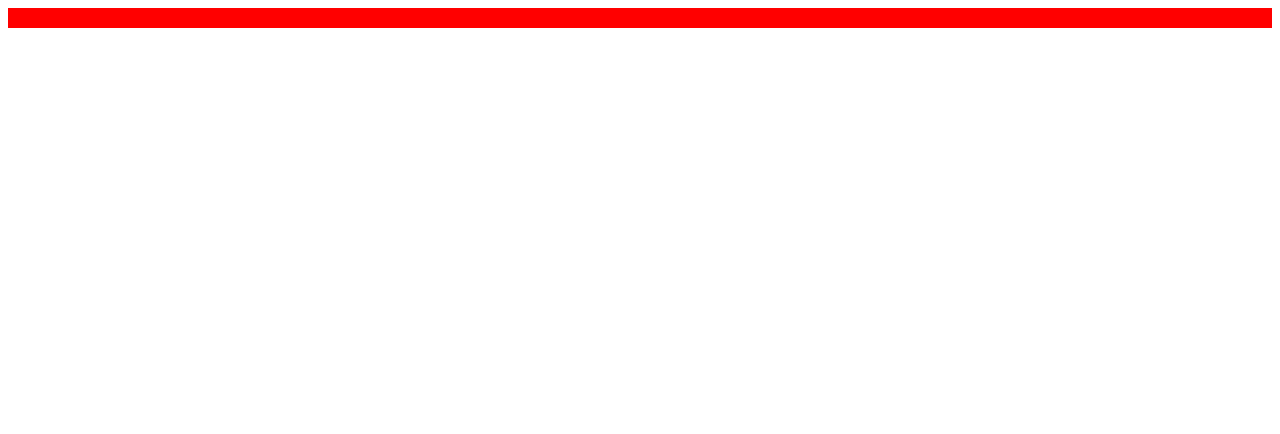
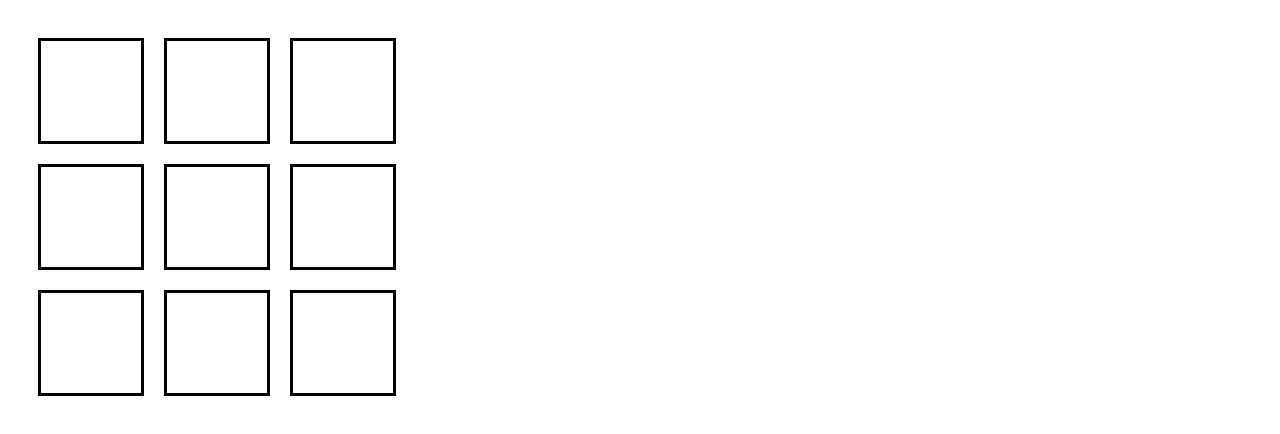
Before and after one commit to deepjyoti-dj7/React, a React (Vite) app in the folder 01. Tic Tac Toe/: page / in a window 1280 px wide. Shown: the top 434 px of the page. Built offline with nearby package versions, Linux system fonts and the light colour scheme.

Commit message:
Added blocks

```diff
--- a/01. Tic Tac Toe/src/App.css
+++ b/01. Tic Tac Toe/src/App.css
@@ -1,3 +1,20 @@
 .board {
-  border: 10px solid red;
+  padding: 20px;
 }
+
+.block {
+  border: 3px solid;
+  height: 100px;
+  width: 100px;
+  margin: 10px;
+  cursor: pointer;
+  display: flex;
+  align-items: center;
+  justify-content: center;
+  font-size: 50px;
+  font-weight: bold;
+}
+
+.row {
+  display: flex;
+}
--- a/01. Tic Tac Toe/src/App.tsx
+++ b/01. Tic Tac Toe/src/App.tsx
@@ -1,10 +1,33 @@
+import "./App.css";
+import { useState } from "react";
 import Block from "./components/Block";
-import "./App.css";
 
 function App() {
+  const [state, setState] = useState(Array(9).fill(null));
+  const [currentTurn, setCurrentTurn] = useState("X");
+  console.log(state);
+
+  const handleBlockClick = (index: number) => {
+    console.log(index);
+  };
+
   return (
     <div className="board">
-      <Block />
+      <div className="row">
+        <Block onClick={() => handleBlockClick(0)} value={state[0]} />
+        <Block onClick={() => handleBlockClick(1)} value={state[1]} />
+        <Block onClick={() => handleBlockClick(2)} value={state[2]} />
+      </div>
+      <div className="row">
+        <Block onClick={() => handleBlockClick(3)} value={state[3]} />
+        <Block onClick={() => handleBlockClick(4)} value={state[4]} />
+        <Block onClick={() => handleBlockClick(5)} value={state[5]} />
+      </div>
+      <div className="row">
+        <Block onClick={() => handleBlockClick(6)} value={state[6]} />
+        <Block onClick={() => handleBlockClick(7)} value={state[7]} />
+        <Block onClick={() => handleBlockClick(8)} value={state[8]} />
+      </div>
     </div>
   );
 }
--- a/01. Tic Tac Toe/src/components/Block.css
+++ /dev/null
@@ -1,3 +0,0 @@
-.block {
-  border: 1px solid red;
-}
--- a/01. Tic Tac Toe/src/components/Block.tsx
+++ b/01. Tic Tac Toe/src/components/Block.tsx
@@ -1,7 +1,16 @@
 import React from "react";
 
-const Block = () => {
-  return <div className="block"></div>;
+interface BlockProps {
+  value?: string | null;
+  onClick?: () => void;
+}
+
+const Block: React.FC<BlockProps> = (props) => {
+  return (
+    <div onClick={props.onClick} className="block">
+      {props.value}
+    </div>
+  );
 };
 
 export default Block;
```
